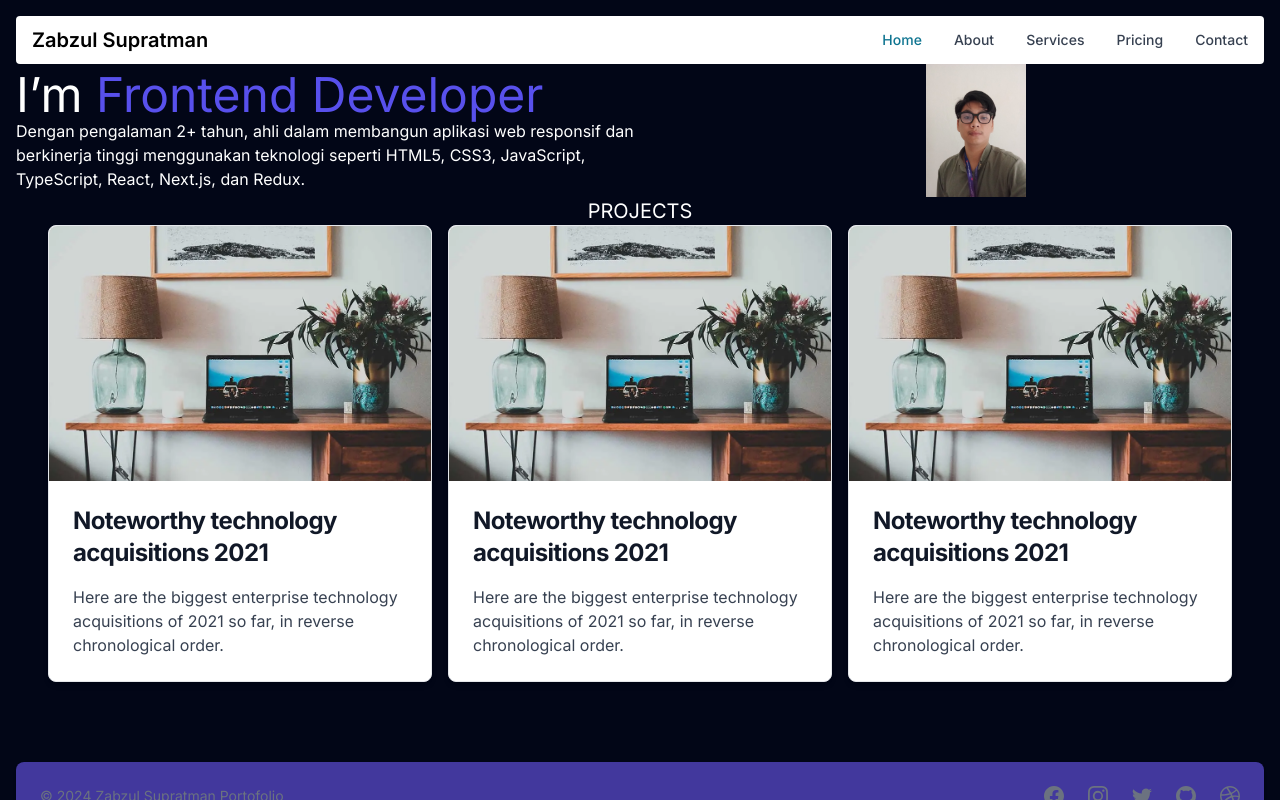
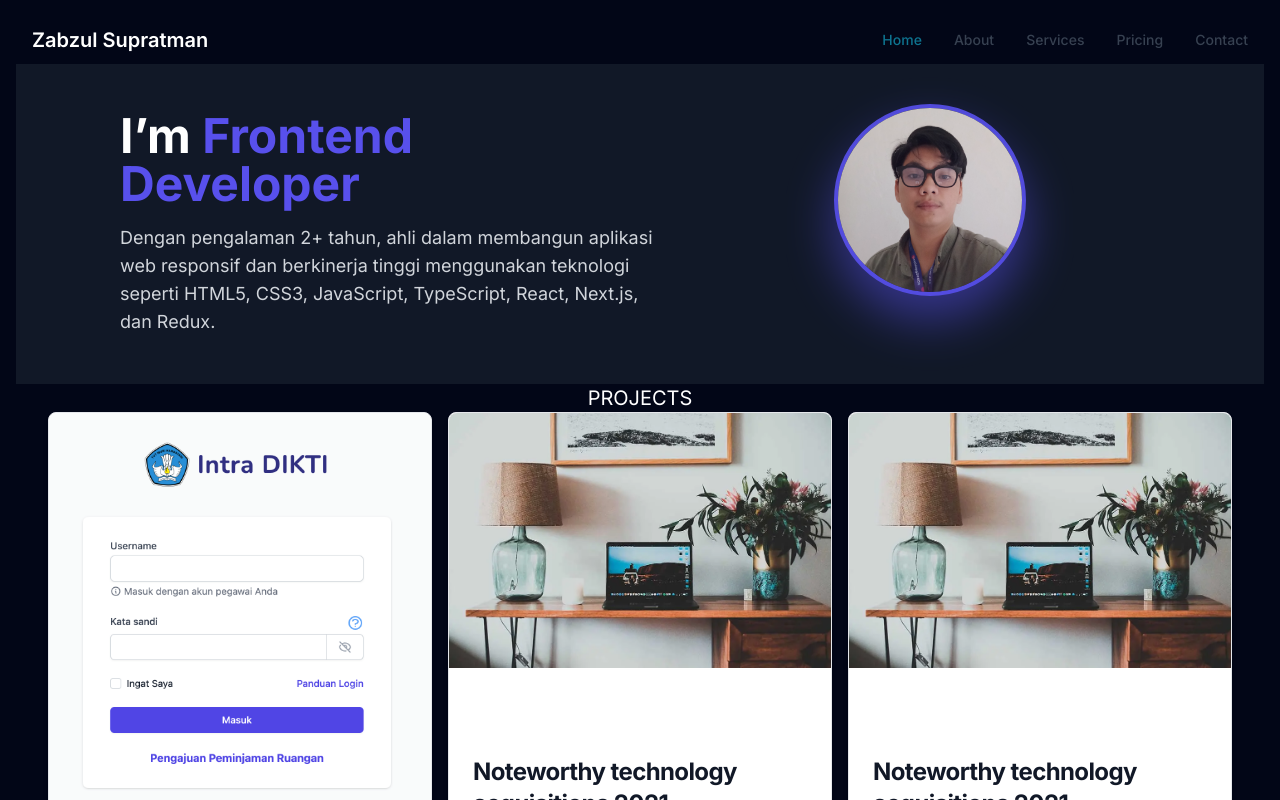
Before and after one commit to zabzuls/zabzul-supratman, a Next.js app: page / in a window 1280 px wide. Shown: the top 800 px of the page. Built offline with nearby package versions, Linux system fonts and the light colour scheme.

Commit message:
[enhancement]

```diff
--- a/app/page.tsx
+++ b/app/page.tsx
@@ -6,7 +6,7 @@ import { Projects } from "@/components/projects/Projects";
 
 export default function Home() {
   return (
-    <main className="m-4">
+    <main className="sm:m-4">
       <NavbarComponent />
       <HeaderComponent />
       <Projects />
--- a/components/Navbar/NavbarComponent.tsx
+++ b/components/Navbar/NavbarComponent.tsx
@@ -6,9 +6,9 @@ import { Navbar } from "flowbite-react";
 
 export function NavbarComponent() {
   return (
-    <Navbar fluid rounded>
+    <Navbar fluid rounded className="bg-transparent">
       <Navbar.Brand as={Link} href="/">
-        <span className="self-center whitespace-nowrap text-xl font-semibold dark:text-white"> Zabzul Supratman</span>
+        <span className="self-center whitespace-nowrap text-xl font-semibold text-white dark:text-white"> Zabzul Supratman</span>
       </Navbar.Brand>
       <Navbar.Toggle />
       <Navbar.Collapse >
--- a/components/Projects/Projects.tsx
+++ b/components/Projects/Projects.tsx
@@ -11,10 +11,10 @@ export function Projects() {
           <Card
             className="max-w-sm"
             imgAlt="Meaningful alt text for an image that is not purely decorative"
-            imgSrc="/assets/image1.png"
+            imgSrc="/assets/IntraDIKTI.png"
           >
             <h5 className="text-2xl font-bold tracking-tight text-gray-900 dark:text-white">
-              Noteworthy technology acquisitions 2021
+              IntraDIKTI
             </h5>
             <p className="font-normal text-gray-700 dark:text-gray-400">
               Here are the biggest enterprise technology acquisitions of 2021 so
--- a/components/header/HeaderComponent.tsx
+++ b/components/header/HeaderComponent.tsx
@@ -1,26 +1,31 @@
 import React from "react";
 import Image from "next/image";
+
 export default function HeaderComponent() {
   return (
-    <div className="flex w-screen text-white">
-      <div className="flex  w-1/2 flex-col justify-center">
-        <h1 className="text-2xl text-indigo-600 md:text-5xl">
+    <header className="flex flex-col items-center bg-gray-900 px-6 py-10 text-white md:flex-row md:justify-between md:px-16 md:py-12">
+      <div className="text-center md:ml-10 md:w-1/2 md:text-left">
+        <h1 className="text-2xl font-bold text-indigo-600 md:text-5xl">
           <span className="text-white">I&rsquo;m</span> Frontend Developer
         </h1>
-        <p>
-          Dengan pengalaman 2+ tahun, ahli dalam membangun aplikasi web
-          responsif dan berkinerja tinggi menggunakan teknologi seperti HTML5,
-          CSS3, JavaScript, TypeScript, React, Next.js, dan Redux.
+        <p className=" mt-4 text-sm text-gray-300 md:text-lg">
+          Dengan pengalaman 2+ tahun, ahli dalam membangun aplikasi web responsif dan
+          berkinerja tinggi menggunakan teknologi seperti HTML5, CSS3, JavaScript, TypeScript,
+          React, Next.js, dan Redux.
         </p>
       </div>
-      <div className="flex w-1/2 justify-center ">
-        <Image
-          src="/assets/zabzul-supratman.jpeg"
-          alt="Picture of the author"
-          width={100}
-          height={100}
-        />
+
+      <div className="relative mt-6 flex justify-center md:mt-0 md:w-1/2">
+        <div className="relative size-48">
+          <div className="absolute left-0 top-0 size-full rounded-full bg-indigo-600 opacity-50 blur-xl"></div>
+          <Image
+            src="/assets/zabzul-supratman.jpeg"
+            alt="Picture of the author"
+            layout="fill"
+            className="-translate-y-6 rounded-full border-4 border-indigo-600 object-cover opacity-90"
+          />
+        </div>
       </div>
-    </div>
+    </header>
   );
 }
```
Also changed, not shown: public/assets/IntraDIKTI.png (added).
